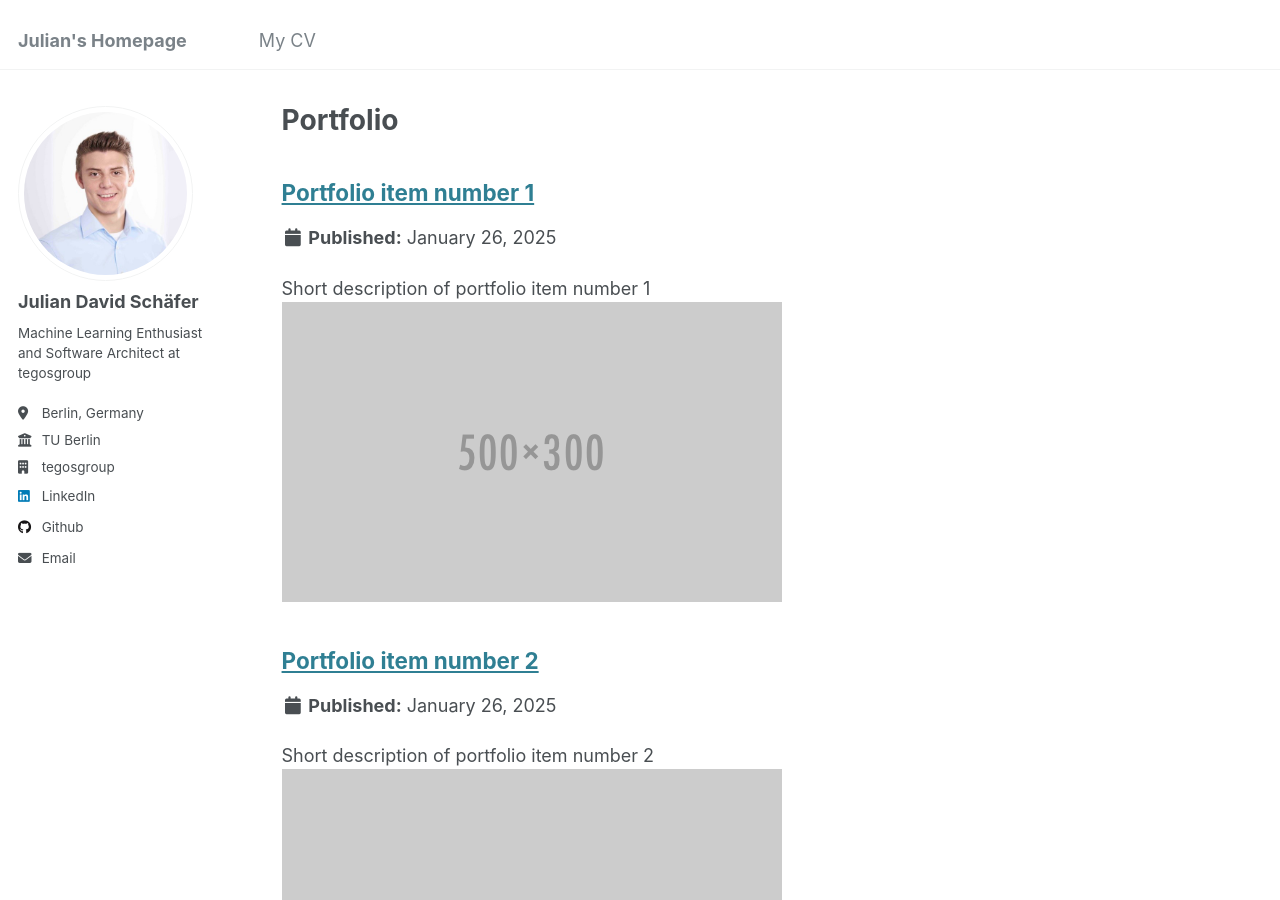
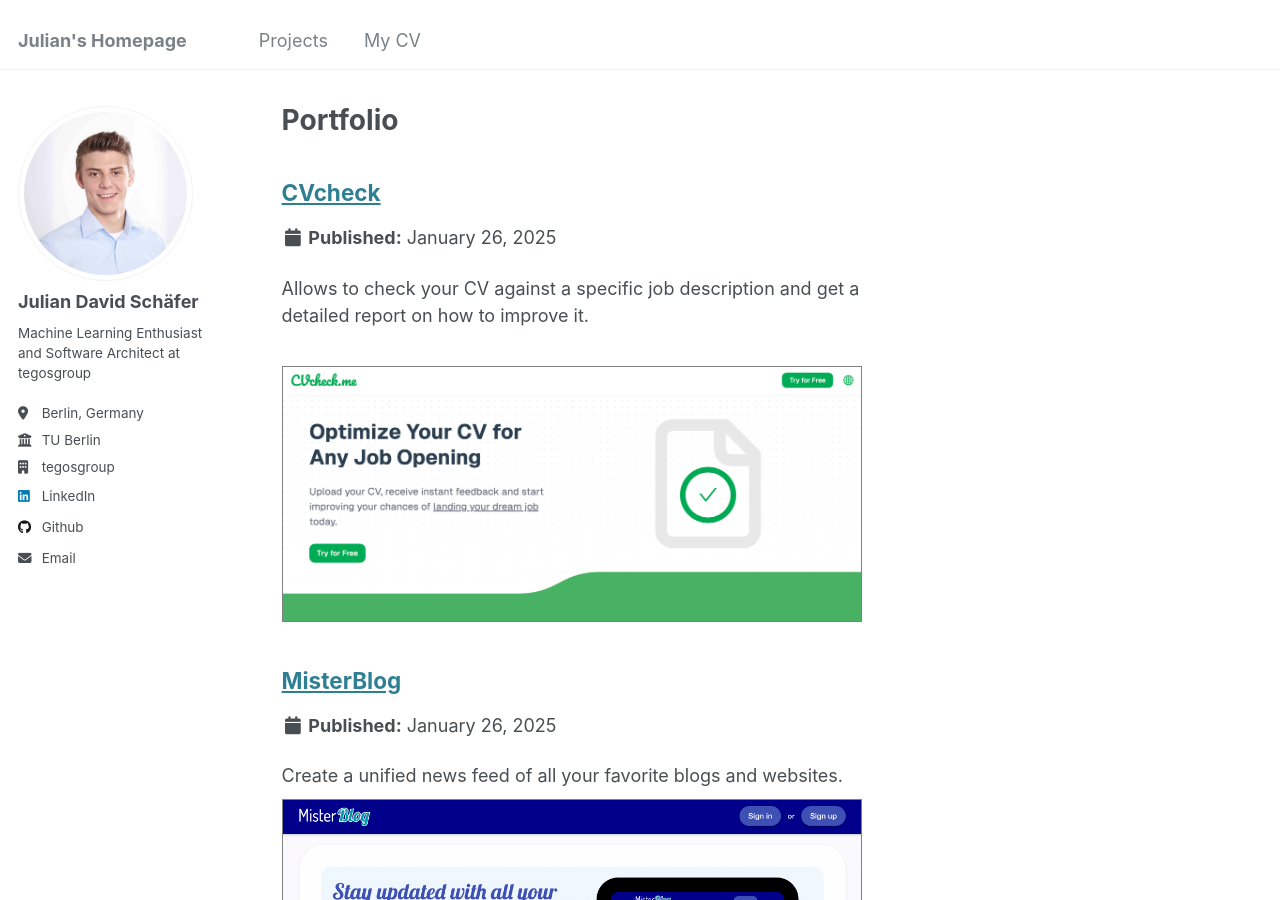
Before and after one commit to Julian-Schaefer/Julian-Schaefer.github.io, a Jekyll site: the page built from _pages/portfolio.html, in a window 1280 px wide and 900 px high. Built offline with Jekyll 4.4.1, drawn with Linux system fonts in a browser that asks for light colours.

Commit message:
Added Projects

```diff
--- a/_data/navigation.yml
+++ b/_data/navigation.yml
@@ -6,8 +6,8 @@
 
 main:
 
-#  - title: "Projects"
-#  url: /portfolio/
+  - title: "Projects"
+    url: /portfolio/
 
   - title: "My CV"
     url: /files/Resume_Julian_David_Schaefer.pdf
--- /dev/null
+++ b/_portfolio/cvcheck.html
@@ -0,0 +1,21 @@
+---
+title: "CVcheck"
+excerpt: "Allows to check your CV against a specific job description and get a detailed report on how to improve
+it.<br /><br /><img style='margin-top: 10px; border: 1px solid gray;' src='/images/cvcheck.png'>"
+collection: portfolio
+---
+
+CVcheck is a tool that allows you to check your CV against a specific job description and get a detailed report on how
+to improve it using generative AI. It uses a vision-language model to extract the relevant information from the CV and
+the job description. Then, a LLM is used to highlight the positive as well as the negative aspects and make suggestions
+on how to improve it based on the provided job description.
+
+<br /><br />
+The Frontend is built with React and uses Next.js for server-side rendering. The backend is built with Python and
+FastAPI.
+
+<br /><br />
+You can try it out <a href="https://cvcheck.me" target="_blank">here</a>.
+
+<a href="https://cvcheck.me" target="_blank"><img style='margin-top: 20px; border: 1px solid gray;'
+        src='/images/cvcheck.png' /></a>
--- /dev/null
+++ b/_portfolio/misterblog.html
@@ -0,0 +1,20 @@
+---
+title: "MisterBlog"
+excerpt: "Create a unified news feed of all your favorite blogs and websites.<br /><img
+    style='margin-top: 10px; border: 1px solid gray;' src='/images/misterblog.png'>"
+collection: portfolio
+---
+
+MisterBlog is a tool that allows you to create a unified news feed of all your favorite blogs and websites. It
+supports RSS feeds as well as raw HTML pages. To support HTML pages, I trained a custom graph neural network to identify
+the articles of web pages. For that, I treated the HTML tree as a graph and used pytorch and pytorch geometric to train
+a GNN based on a self-created labeled dataset.
+<br /><br />
+The Frontend is built with Angular and uses Redux for state management. The backend is built with Python and Flask.
+
+<br /><br />
+You can try it out <a href="https://misterblog-frontend-production-797738042746.europe-west3.run.app/"
+    target="_blank">here</a>.
+
+<a href="https://misterblog-frontend-production-797738042746.europe-west3.run.app/" target="_blank"><img
+        style='margin-top: 20px; border: 1px solid gray;' src='/images/misterblog.png' /></a>
--- a/_portfolio/portfolio-1.md
+++ /dev/null
@@ -1,7 +0,0 @@
----
-title: "Portfolio item number 1"
-excerpt: "Short description of portfolio item number 1<br/><img src='/images/500x300.png'>"
-collection: portfolio
----
-
-This is an item in your portfolio. It can be have images or nice text. If you name the file .md, it will be parsed as markdown. If you name the file .html, it will be parsed as HTML.
--- a/_portfolio/portfolio-2.html
+++ /dev/null
@@ -1,7 +0,0 @@
----
-title: "Portfolio item number 2"
-excerpt: "Short description of portfolio item number 2 <br/><img src='/images/500x300.png'>"
-collection: portfolio
----
-
-This is an item in your portfolio. It can be have images or nice text. If you name the file .md, it will be parsed as markdown. If you name the file .html, it will be parsed as HTML.
```
Also changed, not shown: images/cvcheck.png (added), images/misterblog.png (added).
